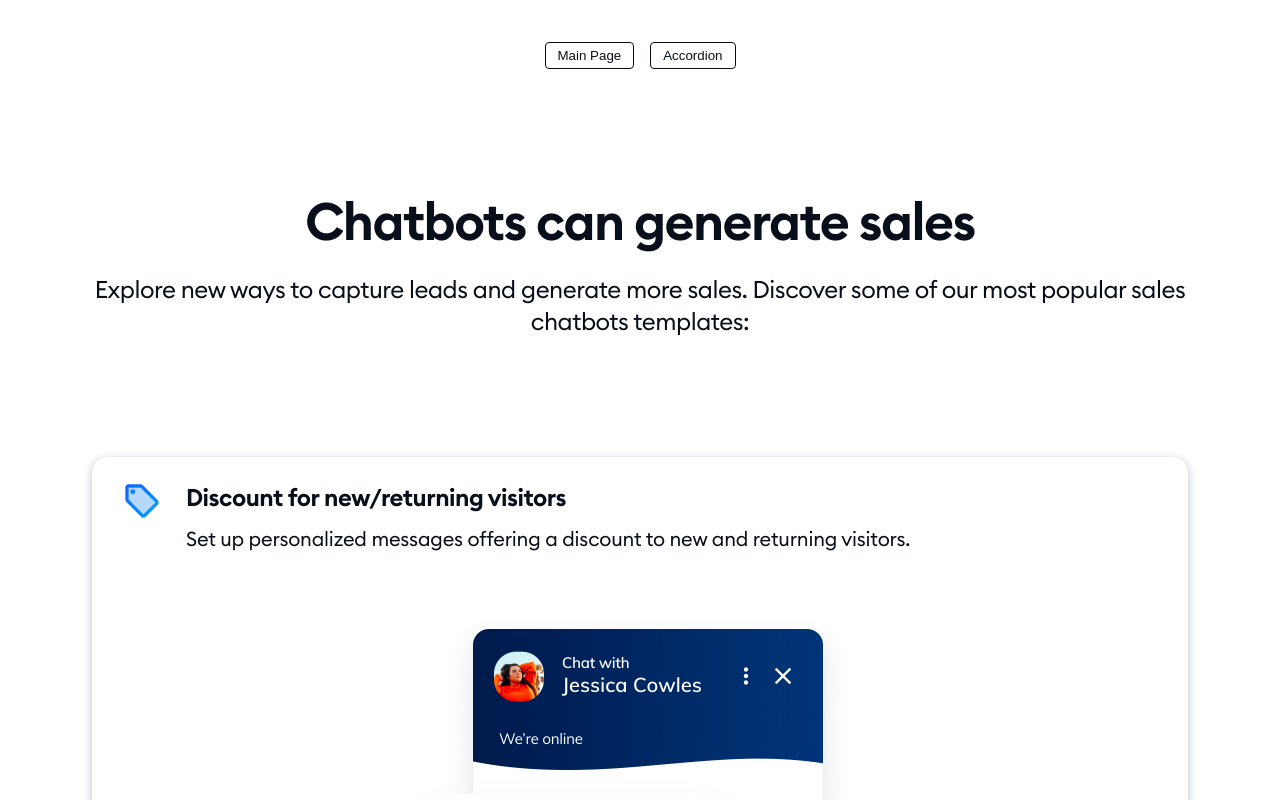
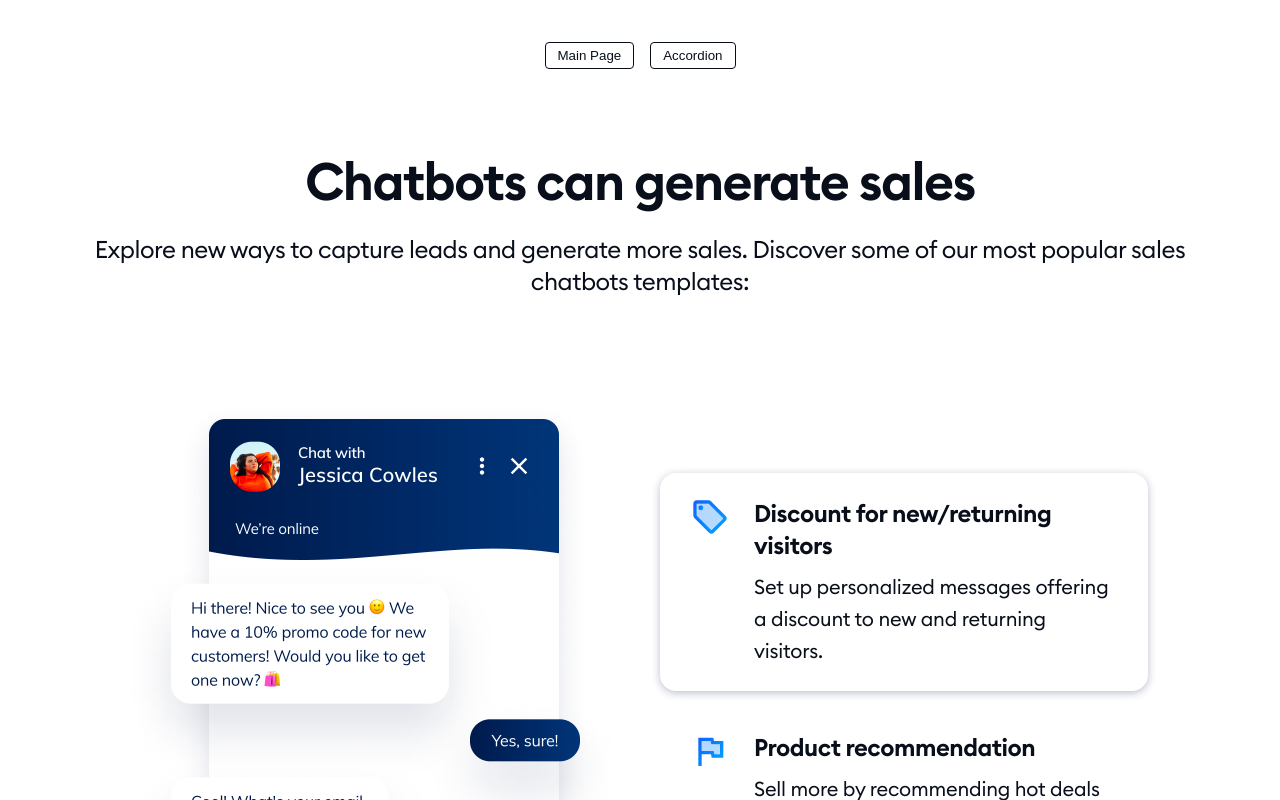
Before and after one commit to balda-kamil/web-dev-recruitment-task, a Next.js app: page /accordion in a window 1280 px wide. Shown: the top 800 px of the page. Built offline with nearby package versions, Linux system fonts and the light colour scheme; no server answers.

Commit message:
aliases, rwd

```diff
--- a/src/client/services/accordionPage/getAccordionPageData.ts
+++ b/src/client/services/accordionPage/getAccordionPageData.ts
@@ -1,3 +1,5 @@
+
+
 export const getAccordionPageData = async () => {
-    return await fetch(`${process.env.NEXT_PUBLIC_URL}/api/chatbot-details`);
+    return await fetch(`${process.env.NEXT_PUBLIC_VERCEL_URL}/api/chatbot-details`);
 };
--- a/src/components/Accordion/Accordion.tsx
+++ b/src/components/Accordion/Accordion.tsx
@@ -1,18 +1,18 @@
-import { WidgetInterface } from '../../types/AccordionTypes';
+import {WidgetInterface} from 'types/AccordionTypes';
 import Image from 'next/image';
 import styled from '@emotion/styled';
-import { mq } from '../../theme';
+import {mq} from 'theme';
 import Paragraph from '../Paragraph/Paragraph';
-import Heading, { HeadingTypes } from '../Heading/Heading';
-import { useContext } from 'react';
-import { AccordionContext } from './AccordionContext';
+import Heading, {HeadingTypes} from '../Heading/Heading';
+import {useContext} from 'react';
+import {AccordionContext} from './AccordionContext';
 
 type AccordionProps = {
     data: WidgetInterface[];
 };
 
-const Accordion = ({ data }: AccordionProps) => {
-    const { openAccordionIndex, setOpenAccordionIndex } = useContext(AccordionContext);
+const Accordion = ({data}: AccordionProps) => {
+    const {openAccordionIndex, setOpenAccordionIndex} = useContext(AccordionContext);
 
     const handleClick = (index: number) => {
         const isOpen = openAccordionIndex === index;
@@ -22,8 +22,10 @@ const Accordion = ({ data }: AccordionProps) => {
         setOpenAccordionIndex(index);
     };
 
+    const accordionHeight = Math.max(...data.map(item => item.image.large.height))
+
     return (
-        <>
+        <AccordionWrapper elementHeight={accordionHeight}>
             {data.map((item, index) => {
                 const isExpanded = openAccordionIndex === index;
                 const heightLarge = item.image.large.height;
@@ -39,10 +41,10 @@ const Accordion = ({ data }: AccordionProps) => {
                     >
                         <AccordionContentWrapper isExpanded={isExpanded}>
                             <AccordionImageWrapper>
-                                <Image src={item.icon} alt={item.title} fill />
+                                <Image src={item.icon} alt={item.title} fill/>
                             </AccordionImageWrapper>
                             <div>
-                                <StyledHeading text={item.title} as={HeadingTypes.H4} />
+                                <StyledHeading text={item.title} as={HeadingTypes.H4}/>
                                 <Paragraph>{item.description}</Paragraph>
                             </div>
                         </AccordionContentWrapper>
@@ -50,6 +52,7 @@ const Accordion = ({ data }: AccordionProps) => {
                             isExpanded={isExpanded}
                             heightLarge={heightLarge}
                             heightSmall={heightSmall}
+                            bgUrl={item.image.large.url}
                         >
                             <StyledImage
                                 src={item.image.large.url}
@@ -69,16 +72,28 @@ const Accordion = ({ data }: AccordionProps) => {
                     </AccordionItem>
                 );
             })}
-        </>
+        </AccordionWrapper>
     );
 };
 
 export default Accordion;
 
+const AccordionWrapper = styled.div<{elementHeight: number}>`
+  position: relative;
+  height: auto;
+
+  ${mq('xl')} {
+    padding-block: 80px;
+    max-width: 1016px;
+    margin: 0 auto;
+    height: ${props => `${props.elementHeight}px`
+  }
+`;
+
 const AccordionItem = styled.div<{ isExpanded: boolean }>`
   box-shadow: ${(props) => (props.isExpanded ? '0 2px 8px rgba(0, 27, 71, .28)' : 'unset')};
   border-radius: 16px;
-    margin: ${(props) => (props.isExpanded ? '16px 0 26px 0' : '16px 0')};
+  margin: 16px 0;
   padding-bottom: ${(props) => (props.isExpanded ? '32px' : '0')};
   cursor: pointer;
   transition: all 0.5s ease-out;
@@ -87,8 +102,17 @@ const AccordionItem = styled.div<{ isExpanded: boolean }>`
           props.isExpanded ? props.theme.color.WHITE : props.theme.color.GRAY_50};
 
   ${mq('md')} {
+    margin: ${(props) => (props.isExpanded ? '16px 20px 26px 20px' : '16px 20px 16px 20px')};
+    padding-bottom: 0
+  }
+
+  ${mq('xl')} {
     background-color: ${(props) => props.theme.color.WHITE};
     margin: 16px 0;
+    display: flex;
+    box-shadow: unset;
+    align-items: center;
+    padding-bottom: 0;
   }
 `;
 
@@ -97,6 +121,28 @@ const AccordionContentWrapper = styled.div<{ isExpanded: boolean }>`
   transition: padding 0.5s ease-out;
   display: flex;
   gap: 24px;
+
+  ${mq('md')} {
+    padding: ${(props) => (props.isExpanded ? '24px 30px 10px 30px' : '24px 30px')};
+    cursor: pointer;
+  }
+
+  ${mq('xl')} {
+
+    box-shadow: ${(props) => (props.isExpanded ? '0 2px 8px rgba(0, 27, 71, .28)' : 'unset')};
+    border-radius: 16px;
+    max-width: 488px;
+    height: fit-content;
+    margin: 0 0 0 auto;
+    padding: 24px 32px 24px 30px;
+
+    p {
+      height: ${(props) => (props.isExpanded ? 'auto' : 0)};
+      opacity: ${(props) => (props.isExpanded ? 1 : 0)};
+      transition: all 0.5s ease-out;
+      transition-property: height, opacity;
+    }
+  }
 `;
 
 const AccordionImageWrapper = styled.div`
@@ -109,19 +155,43 @@ const StyledHeading = styled(Heading)`
   margin-bottom: 10px;
 `;
 
-const StyledImage = styled(Image)<{ size: 'large' | 'small' }>`
+const StyledImage = styled(Image)<{ size: 'large' | 'small'; isExpanded?: boolean; width: number }>`
   display: ${(props) => (props.size === 'small' ? 'block' : 'none')};
   margin: 0 auto;
 
   ${mq('md')} {
     display: ${(props) => (props.size === 'large' ? 'block' : 'none')};
   }
+
+  ${mq('xl')} {
+    margin-left: ${(props) => (488 - props.width) / 2 + 'px'};
+  }
 `;
 
-const ImagesWrapper = styled.div<{ isExpanded: boolean; heightSmall: number; heightLarge: number }>`
+const ImagesWrapper = styled.div<{
+    isExpanded: boolean;
+    heightSmall: number;
+    heightLarge: number;
+    bgUrl: string;
+}>`
   height: ${(props) => (props.isExpanded ? `${props.heightSmall}px` : 0)};
   opacity: ${(props) => (props.isExpanded ? 1 : 0)};
   transition: all 0.5s ease-out;
   transition-property: height, opacity;
   overflow: hidden;
+
+  ${mq('md')} {
+    height: ${(props) => (props.isExpanded ? `${props.heightLarge}px` : 0)};
+  }
+
+  ${mq('xl')} {
+    order: -1;
+    display: flex;
+    position: absolute;
+    top: 50%;
+    left: 0;
+    transform: translate(0, -50%);
+    height: ${(props) => `${props.heightLarge}px`};
+    width: 488px;
+  }
 `;
--- a/src/components/Container/Container.tsx
+++ b/src/components/Container/Container.tsx
@@ -9,10 +9,11 @@ const ContainerElement = styled.div`
 
     ${mq('md')} {
         padding-inline: 40px;
+        margin-block: 80px;
     }
 
     ${mq('lg')} {
-        margin-block: 120px 80px;
+        margin-block: 80px;
         padding-inline: 92px;
     }
 `;
--- a/src/components/Hero/Hero.tsx
+++ b/src/components/Hero/Hero.tsx
@@ -1,5 +1,5 @@
-import Heading, { HeadingTypes } from '../../components/Heading/Heading';
-import Paragraph from '../../components/Paragraph/Paragraph';
+import Heading, { HeadingTypes } from 'components/Heading/Heading';
+import Paragraph from 'components/Paragraph/Paragraph';
 import styled from '@emotion/styled';
 
 interface HeroInterface {
--- a/src/layouts/PageLayout/PageLayout.tsx
+++ b/src/layouts/PageLayout/PageLayout.tsx
@@ -1,4 +1,4 @@
-import Header from "../../components/Header/Header";
+import Header from "components/Header/Header";
 import {ReactNode} from "react";
 
 interface PageLayoutProps {
--- a/src/pages/_document.tsx
+++ b/src/pages/_document.tsx
@@ -1,12 +1,12 @@
-import { Html, Head, Main, NextScript } from 'next/document';
+import {Html, Head, Main, NextScript} from 'next/document';
 
 export default function Document() {
     return (
         <Html>
-            <Head />
+            <Head><title>Chatbots Tidio</title></Head>
             <body>
-                <Main />
-                <NextScript />
+            <Main/>
+            <NextScript/>
             </body>
         </Html>
     );
--- a/src/pages/api/chatbot-details.ts
+++ b/src/pages/api/chatbot-details.ts
@@ -96,6 +96,7 @@ const chatbotsApiHandler: NextApiHandler = (request: NextApiRequest, response: N
                         },
                     },
                 },
+
             ],
         },
     };
--- a/src/pages/index.tsx
+++ b/src/pages/index.tsx
@@ -1,6 +1,6 @@
 import type { NextPage } from 'next';
-import Container from '../components/Container/Container';
-import Heading, { HeadingTypes } from '../components/Heading/Heading';
+import Container from 'components/Container/Container';
+import Heading, { HeadingTypes } from 'components/Heading/Heading';
 
 const IndexPage: NextPage = () => {
     return (
--- a/tsconfig.json
+++ b/tsconfig.json
@@ -13,7 +13,8 @@
     "resolveJsonModule": true,
     "isolatedModules": true,
     "jsx": "preserve",
-    "incremental": true
+    "incremental": true,
+    "baseUrl": "./src"
   },
   "include": ["next-env.d.ts", "**/*.ts", "**/*.tsx"],
   "exclude": ["node_modules"]
```
Also changed, not shown: src/pages/accordion/index.tsx (+7 -6 lines), 2 other files (tests, documents, lock files or other folders). Lines whose indentation alone changed are shown as unchanged.
